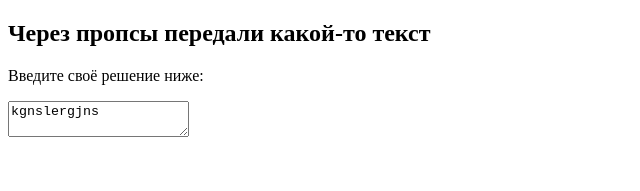
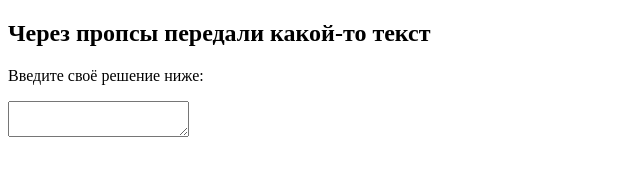
Before and after one commit to DRITE/test-tool, a React (Create React App) app: page / in a window 1280 px wide. Shown: the top 191 px of the page, without its empty margins (0-640 px from the left). Built offline with nearby package versions, Linux system fonts and the light colour scheme.

Commit message:
Feature: первый экшн, пробую наладить redux

```diff
--- a/src/App.tsx
+++ b/src/App.tsx
@@ -20,7 +20,7 @@ export class App extends React.Component<IProps, IState> {
     constructor(props: IProps) {
         super(props);
         this.state = {
-            taskSolution: 'kgnslergjns'
+            taskSolution: ''
         }
     }
 
```
Also changed, not shown: src/Actions/ActionCreatoers.ts (added, +8 -0 lines), src/Actions/ActionTypes.ts (added, +11 -0 lines).
